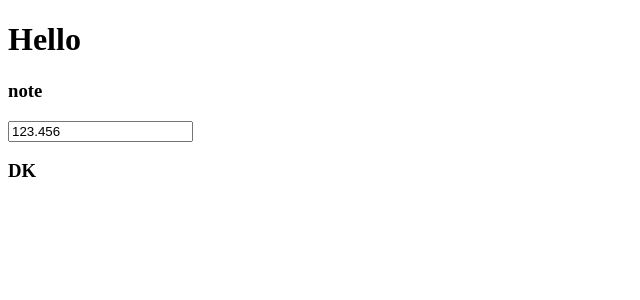
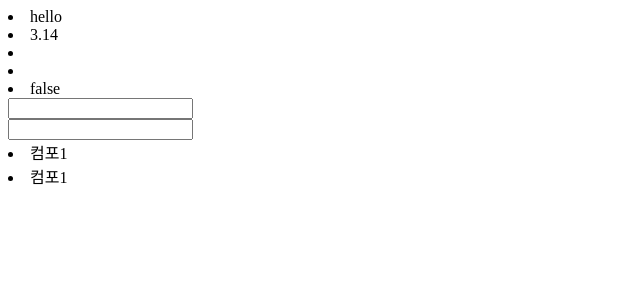
Before and after one commit to Jin19121/react20241105, a React (Vite) app: page / in a window 1280 px wide. Shown: the top 300 px of the page, without its empty margins (0-640 px from the left). Built offline with nearby package versions, Linux system fonts and the light colour scheme.

Commit message:
jsx 내 javascript : boolean, comp

```diff
--- /dev/null
+++ b/src/apps/MyApp7.jsx
@@ -0,0 +1,33 @@
+import React from "react";
+
+function Comp1() {
+  return "컴포1";
+}
+
+function MyApp7(props) {
+  const a = "hello";
+  const b = 3.14;
+  const c = true;
+  const d = false;
+  const e = <Comp1 />;
+
+  return (
+    <div>
+      <li>{a}</li>
+      <li>{b}</li>
+      <li>{c}</li>
+      <li>{d}</li>
+      <li>{d.toString()}</li>
+      <input type="text" readOnly={c} />
+      <br />
+      <input type="text" readOnly={d} />
+      <br />
+      <li>{e}</li>
+      <li>
+        <Comp1 />
+      </li>
+    </div>
+  );
+}
+
+export default MyApp7;
--- a/src/main.jsx
+++ b/src/main.jsx
@@ -1,9 +1,9 @@
 import { StrictMode } from "react";
 import { createRoot } from "react-dom/client";
-import MeApp6 from "./practice/MeApp6.jsx";
+import MyApp7 from "./apps/MyApp7.jsx";
 
 createRoot(document.getElementById("root")).render(
   <StrictMode>
-    <MeApp6 />
+    <MyApp7 />
   </StrictMode>,
 );
```
